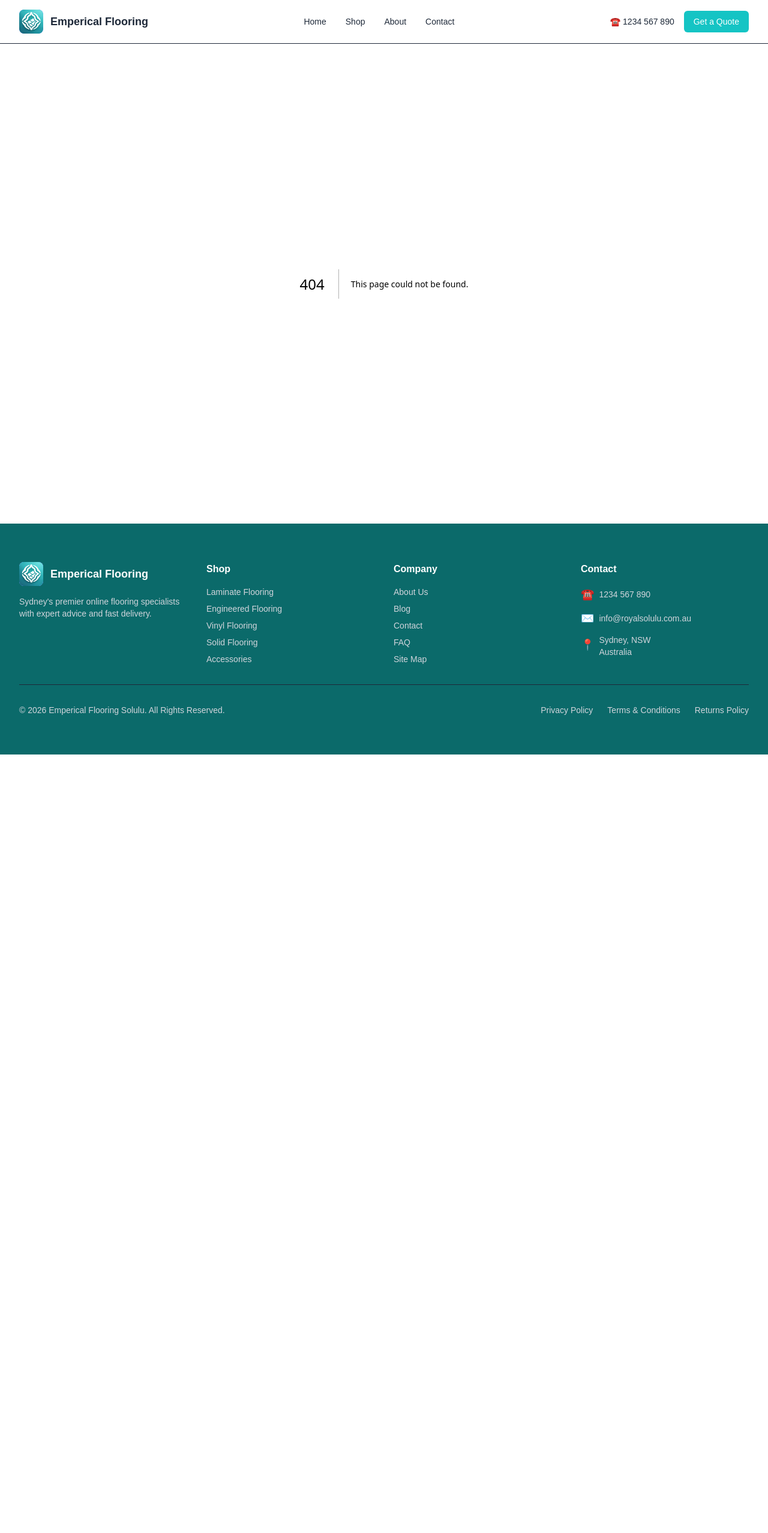
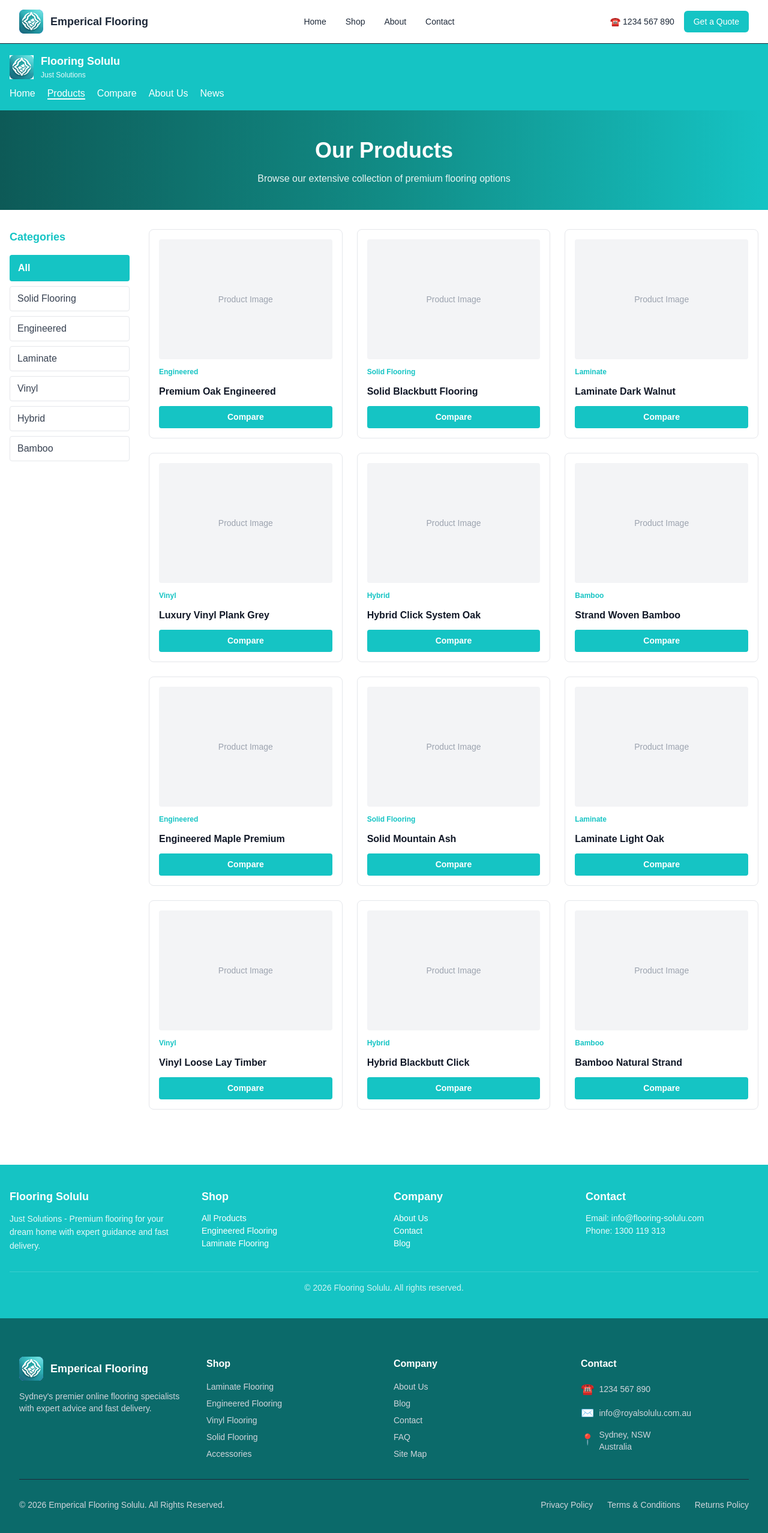
Before and after one commit to JamePHD/Flooring, a Next.js app: page /products in a window 1280 px wide. Before the commit this address had no page. Shown: the top 2556 px of the page at 60% size. Before the commit the page ends 1258 px from the top, so only its background shows below. Built offline with nearby package versions, Linux system fonts and the light colour scheme.

Commit message:
Added Product Page
Added Product Page

```diff
--- a/app/components/header.tsx
+++ b/app/components/header.tsx
@@ -15,8 +15,8 @@ export default function Header() {
 
           {/* Navigation */}
           <nav className="hidden md:flex items-center gap-8 text-sm">
-            <Link href="#" className="hover:text-blue-400 transition">Home</Link>
-            <Link href="#" className="hover:text-blue-400 transition">Shop</Link>
+            <Link href="/" className="hover:text-blue-400 transition">Home</Link>
+            <Link href="/products" className="hover:text-blue-400 transition">Shop</Link>
             <Link href="#" className="hover:text-blue-400 transition">About</Link>
             <Link href="#" className="hover:text-blue-400 transition">Contact</Link>
           </nav>
--- /dev/null
+++ b/app/components/logo.tsx
@@ -0,0 +1,16 @@
+import Image from 'next/image';
+
+export default function Logo() {
+  return (
+    <div className="w-10 h-10 relative">
+      <Image
+        src="/logos/logotest.png"
+        alt="Flooring Solulu Logo"
+        width={40}
+        height={40}
+        priority
+        className="w-full h-full object-contain"
+      />
+    </div>
+  );
+}
--- a/app/page.tsx
+++ b/app/page.tsx
@@ -135,9 +135,9 @@ export default function Home() {
                 Discover Australia's best selection of engineered, hybrid, laminate, and solid flooring with expert guidance and fast delivery.
               </p>
               <div className="flex flex-col sm:flex-row gap-4">
-                <button className="px-8 py-4 bg-white text-[#0B6A6A] font-semibold rounded-lg hover:bg-blue-50 transition flex items-center justify-center gap-2">
+                <Link href="/products" className="px-8 py-4 bg-white text-[#0B6A6A] font-semibold rounded-lg hover:bg-blue-50 transition flex items-center justify-center gap-2">
                   Shop Now →
-                </button>
+                </Link>
                 <button className="px-8 py-4 bg-[#109494] text-white font-semibold rounded-lg hover:bg-[#074141] transition border border-blue-500">
                   View Styles
                 </button>
--- /dev/null
+++ b/app/products/page.tsx
@@ -0,0 +1,172 @@
+'use client';
+
+import Link from 'next/link';
+import { useState } from 'react';
+import Logo from '../components/logo';
+
+export default function ProductsPage() {
+  const [selectedCategory, setSelectedCategory] = useState('All');
+
+  const categories = [
+    'All',
+    'Solid Flooring',
+    'Engineered',
+    'Laminate',
+    'Vinyl',
+    'Hybrid',
+    'Bamboo'
+  ];
+
+  const products = [
+    { id: 1, name: 'Premium Oak Engineered', category: 'Engineered' },
+    { id: 2, name: 'Solid Blackbutt Flooring', category: 'Solid Flooring' },
+    { id: 3, name: 'Laminate Dark Walnut', category: 'Laminate' },
+    { id: 4, name: 'Luxury Vinyl Plank Grey', category: 'Vinyl' },
+    { id: 5, name: 'Hybrid Click System Oak', category: 'Hybrid' },
+    { id: 6, name: 'Strand Woven Bamboo', category: 'Bamboo' },
+    { id: 7, name: 'Engineered Maple Premium', category: 'Engineered' },
+    { id: 8, name: 'Solid Mountain Ash', category: 'Solid Flooring' },
+    { id: 9, name: 'Laminate Light Oak', category: 'Laminate' },
+    { id: 10, name: 'Vinyl Loose Lay Timber', category: 'Vinyl' },
+    { id: 11, name: 'Hybrid Blackbutt Click', category: 'Hybrid' },
+    { id: 12, name: 'Bamboo Natural Strand', category: 'Bamboo' },
+  ];
+
+  const filteredProducts = selectedCategory === 'All'
+    ? products
+    : products.filter(p => p.category === selectedCategory);
+
+  return (
+    <>
+      <header style={{ position: 'sticky', top: 0, zIndex: 50, padding: '16px', background: '#15c4c4', color: 'white' }}>
+        <div style={{ display: 'flex', alignItems: 'center', gap: '12px', marginBottom: '10px' }}>
+          <Logo />
+          <div>
+            <h1 style={{ margin: 0, fontSize: '18px', fontWeight: 'bold' }}>Flooring Solulu</h1>
+            <p style={{ margin: 0, fontSize: '12px', opacity: 0.9 }}>Just Solutions</p>
+          </div>
+        </div>
+
+        <nav style={{ marginTop: '10px' }}>
+          <Link href="/" style={{ marginRight: '20px', color: 'white', textDecoration: 'none', fontWeight: 500 }}>Home</Link>
+          <Link href="/products" style={{ marginRight: '20px', color: 'white', textDecoration: 'none', fontWeight: 500, borderBottom: '2px solid white' }}>Products</Link>
+          <Link href="#" style={{ marginRight: '20px', color: 'white', textDecoration: 'none', fontWeight: 500 }}>Compare</Link>
+          <Link href="#" style={{ marginRight: '20px', color: 'white', textDecoration: 'none', fontWeight: 500 }}>About Us</Link>
+          <Link href="#" style={{ color: 'white', textDecoration: 'none', fontWeight: 500 }}>News</Link>
+        </nav>
+      </header>
+
+      <main className="flex-1">
+        <section style={{ background: 'linear-gradient(to right, #0d5a57, #118b85, #15c4c4)', color: 'white', padding: '40px 16px', textAlign: 'center' }}>
+          <h1 style={{ fontSize: '36px', fontWeight: 'bold', margin: '0 0 8px 0' }}>Our Products</h1>
+          <p style={{ fontSize: '16px', opacity: 0.9, margin: 0 }}>Browse our extensive collection of premium flooring options</p>
+        </section>
+
+        <section style={{ maxWidth: '1280px', margin: '0 auto', padding: '32px 16px' }}>
+          <div style={{ display: 'grid', gridTemplateColumns: 'auto 1fr', gap: '32px' }}>
+            <aside style={{ width: '200px' }}>
+              <h2 style={{ fontSize: '18px', fontWeight: 'bold', marginBottom: '16px', color: '#15c4c4' }}>Categories</h2>
+              <div style={{ display: 'flex', flexDirection: 'column', gap: '8px' }}>
+                {categories.map(cat => (
+                  <button
+                    key={cat}
+                    onClick={() => setSelectedCategory(cat)}
+                    style={{
+                      padding: '8px 12px',
+                      border: selectedCategory === cat ? '2px solid #15c4c4' : '1px solid #e5e7eb',
+                      borderRadius: '4px',
+                      background: selectedCategory === cat ? '#15c4c4' : 'white',
+                      color: selectedCategory === cat ? 'white' : '#374151',
+                      cursor: 'pointer',
+                      textAlign: 'left',
+                      fontWeight: selectedCategory === cat ? 'bold' : 'normal',
+                      transition: 'all 0.2s'
+                    }}
+                  >
+                    {cat}
+                  </button>
+                ))}
+              </div>
+            </aside>
+
+            <div>
+              <div style={{ display: 'grid', gridTemplateColumns: 'repeat(auto-fill, minmax(250px, 1fr))', gap: '24px' }}>
+                {filteredProducts.map(product => (
+                  <div
+                    key={product.id}
+                    style={{
+                      border: '1px solid #e5e7eb',
+                      borderRadius: '8px',
+                      overflow: 'hidden',
+                      padding: '16px',
+                      display: 'flex',
+                      flexDirection: 'column',
+                      gap: '12px'
+                    }}
+                  >
+                    <div style={{ height: '200px', background: '#f3f4f6', borderRadius: '4px', display: 'flex', alignItems: 'center', justifyContent: 'center' }}>
+                      <span style={{ color: '#9ca3af', fontSize: '14px' }}>Product Image</span>
+                    </div>
+                    <span style={{ fontSize: '12px', color: '#15c4c4', fontWeight: 'bold' }}>{product.category}</span>
+                    <h3 style={{ fontSize: '16px', fontWeight: 'bold', margin: 0, color: '#111827' }}>{product.name}</h3>
+                    <button
+                      style={{
+                        width: '100%',
+                        padding: '8px',
+                        background: '#15c4c4',
+                        color: 'white',
+                        border: 'none',
+                        borderRadius: '4px',
+                        fontSize: '14px',
+                        fontWeight: 'bold',
+                        cursor: 'pointer',
+                        transition: 'background 0.2s'
+                      }}
+                      onMouseEnter={(e) => e.currentTarget.style.background = '#0d7370'}
+                      onMouseLeave={(e) => e.currentTarget.style.background = '#15c4c4'}
+                    >
+                      Compare
+                    </button>
+                  </div>
+                ))}
+              </div>
+            </div>
+          </div>
+        </section>
+      </main>
+
+      <footer style={{ background: '#15c4c4', color: 'white', padding: '40px 16px', marginTop: '60px' }}>
+        <div style={{ maxWidth: '1280px', margin: '0 auto', display: 'grid', gridTemplateColumns: 'repeat(auto-fit, minmax(250px, 1fr))', gap: '32px', marginBottom: '32px' }}>
+          <div>
+            <h3 style={{ fontSize: '18px', fontWeight: 'bold', marginBottom: '12px' }}>Flooring Solulu</h3>
+            <p style={{ opacity: 0.9, fontSize: '14px', lineHeight: '1.6' }}>Just Solutions - Premium flooring for your dream home with expert guidance and fast delivery.</p>
+          </div>
+          <div>
+            <h3 style={{ fontSize: '18px', fontWeight: 'bold', marginBottom: '12px' }}>Shop</h3>
+            <ul style={{ listStyle: 'none', padding: 0, margin: 0, fontSize: '14px' }}>
+              <li><Link href="/products" style={{ color: 'white', textDecoration: 'none' }}>All Products</Link></li>
+              <li><Link href="#" style={{ color: 'white', textDecoration: 'none' }}>Engineered Flooring</Link></li>
+              <li><Link href="#" style={{ color: 'white', textDecoration: 'none' }}>Laminate Flooring</Link></li>
+            </ul>
+          </div>
+          <div>
+            <h3 style={{ fontSize: '18px', fontWeight: 'bold', marginBottom: '12px' }}>Company</h3>
+            <ul style={{ listStyle: 'none', padding: 0, margin: 0, fontSize: '14px' }}>
+              <li><Link href="#" style={{ color: 'white', textDecoration: 'none' }}>About Us</Link></li>
+              <li><Link href="#" style={{ color: 'white', textDecoration: 'none' }}>Contact</Link></li>
+              <li><Link href="#" style={{ color: 'white', textDecoration: 'none' }}>Blog</Link></li>
+            </ul>
+          </div>
+          <div>
+            <h3 style={{ fontSize: '18px', fontWeight: 'bold', marginBottom: '12px' }}>Contact</h3>
+            <p style={{ opacity: 0.9, fontSize: '14px' }}>Email: info@flooring-solulu.com</p>
+            <p style={{ opacity: 0.9, fontSize: '14px' }}>Phone: 1300 119 313</p>
+          </div>
+        </div>
+        <div style={{ borderTop: '1px solid rgba(255,255,255,0.2)', paddingTop: '16px', textAlign: 'center', fontSize: '14px', opacity: 0.8 }}>
+          <p style={{ margin: 0 }}>&copy; 2026 Flooring Solulu. All rights reserved.</p>
+        </div>
+      </footer>
+    </>
+  );
+}
```
